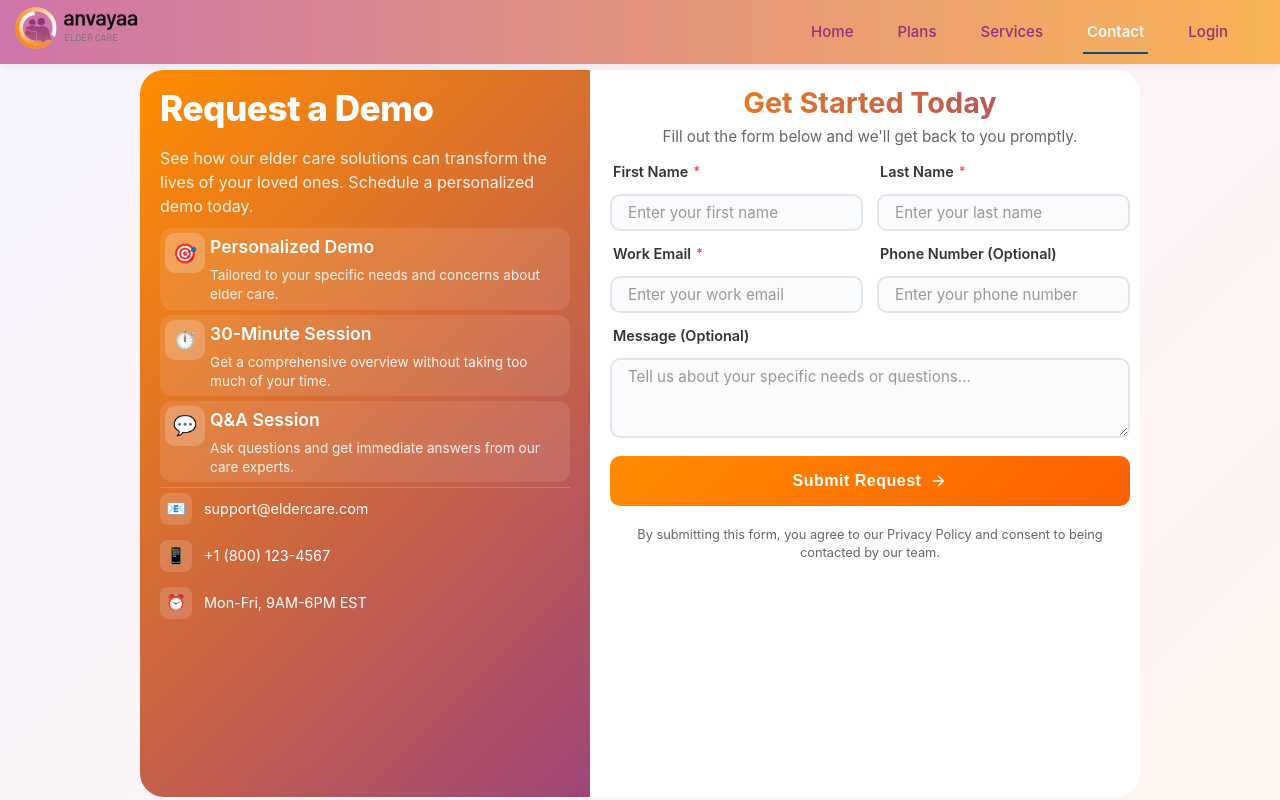
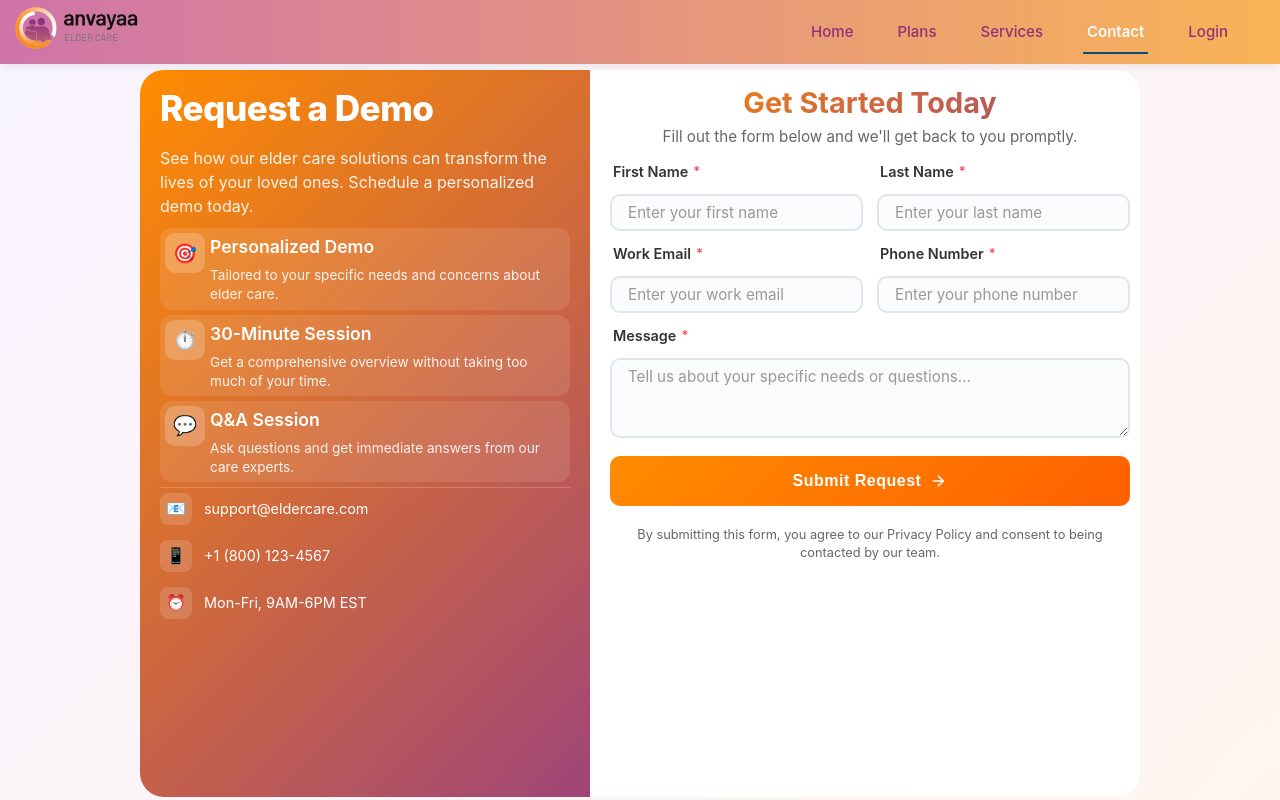
Before and after one commit to Tarun3041/landing-page1, a React (Vite) app: page /contact in a window 1280 px wide. Built offline with nearby package versions, Linux system fonts and the light colour scheme.

Commit message:
#22: added contact form issue

```diff
--- a/src/pages/Contact.tsx
+++ b/src/pages/Contact.tsx
@@ -28,13 +28,13 @@ export default function Contact() {
     e: ChangeEvent<HTMLInputElement | HTMLTextAreaElement>,
   ) => {
     const { name, value } = e.target;
-
+    if (name === "phone") {
+      if (!/^\d*$/.test(value)) return;
+    }
     setFormData((prev) => ({
       ...prev,
       [name]: value,
     }));
-
-    // Clear error when user starts typing
     if (errors[name as keyof FormData]) {
       setErrors((prev) => ({
         ...prev,
@@ -60,8 +60,16 @@ export default function Contact() {
       newErrors.email = "Please enter a valid email address";
     }
 
+    if (!formData.phone.trim()) {
+      newErrors.phone = "Mobile Number is required";
+    }
+
     if (formData.phone && !/^[\d\s\-\+\(\)]+$/.test(formData.phone)) {
       newErrors.phone = "Please enter a valid phone number";
+    }
+
+    if (!formData.message.trim()) {
+      newErrors.message = "Last name is required";
     }
 
     setErrors(newErrors);
@@ -243,7 +251,9 @@ export default function Contact() {
               )}
             </div>
             <div className="form-group">
-              <label className="form-label">Phone Number (Optional)</label>
+              <label className="form-label">
+                Phone Number <span className="required">*</span>
+              </label>
               <input
                 type="tel"
                 name="phone"
@@ -257,7 +267,9 @@ export default function Contact() {
               )}
             </div>
             <div className="form-group">
-              <label className="form-label">Message (Optional)</label>
+              <label className="form-label">
+                Message <span className="required">*</span>
+              </label>
               <textarea
                 name="message"
                 value={formData.message}
@@ -265,6 +277,9 @@ export default function Contact() {
                 className="form-textarea"
                 placeholder="Tell us about your specific needs or questions..."
               />
+              {errors.message && (
+                <span className="error-text">{errors.message}</span>
+              )}
             </div>
             <button
               type="submit"
```
